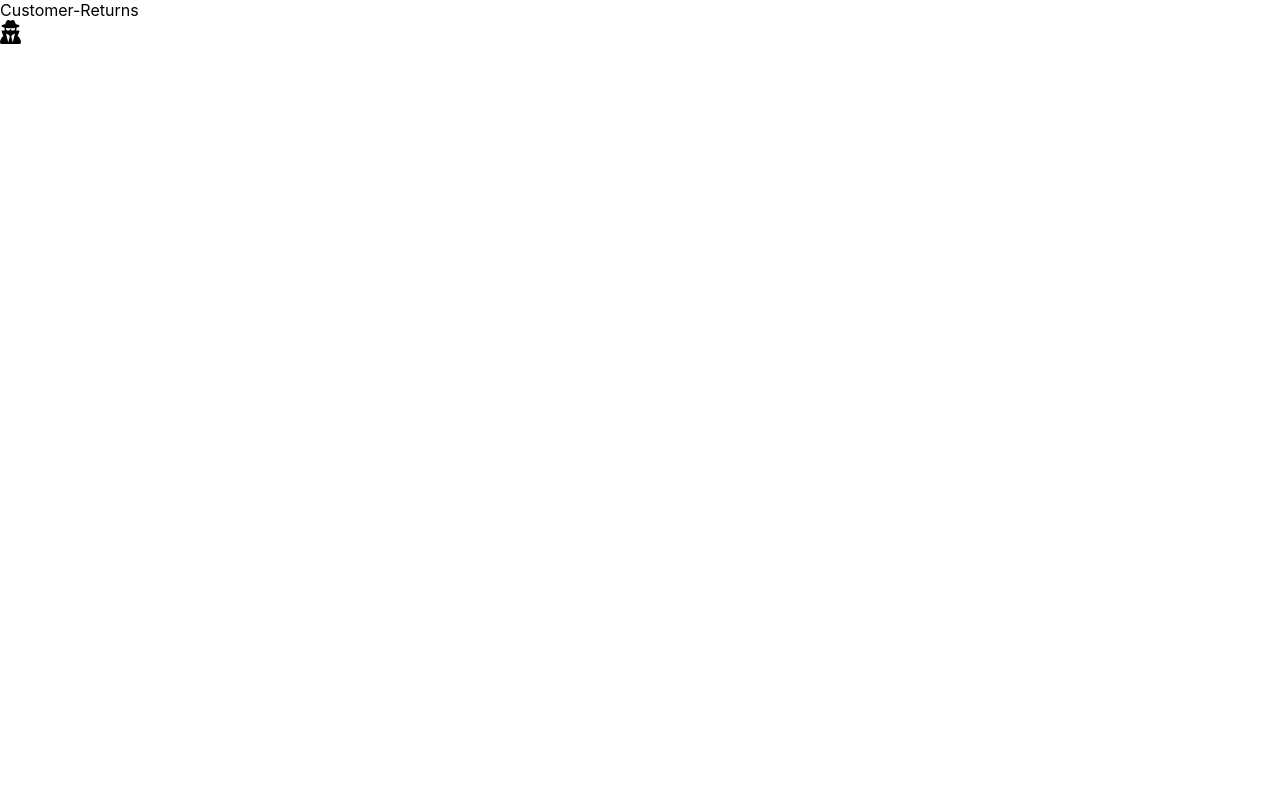
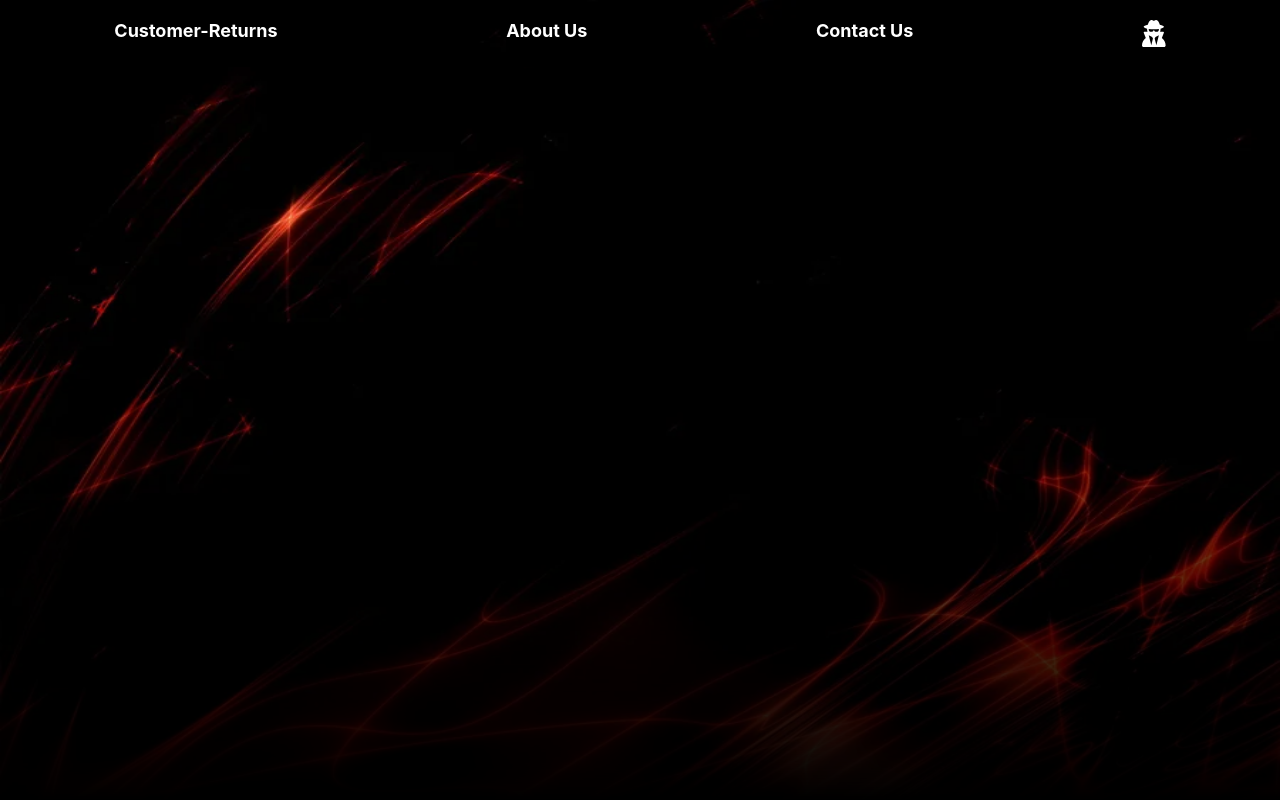
Before and after one commit to Deekshith-S-Shetty/Customer-Returns, a React (Create React App) app: page /main in a window 1280 px wide. Built offline with nearby package versions, Linux system fonts and the light colour scheme; no server answers; the HTML template or start-up script is replaced by a standard one.

Commit message:
Design the entire application

```diff
--- /dev/null
+++ b/src/components/Header.css
@@ -0,0 +1,22 @@
+.header {
+  background-color: rgba(0, 0, 0, 0.5);
+  color: white;
+  display: flex;
+  justify-content: space-around;
+  position: fixed;
+  width: 100%;
+}
+
+.header-item {
+  padding: 20px 0;
+  font-size: large;
+  font-weight: bold;
+}
+
+.header-text {
+  color: white;
+}
+
+.header-item:hover {
+  color: #fec962;
+}
--- a/src/components/Header.jsx
+++ b/src/components/Header.jsx
@@ -1,13 +1,20 @@
 import React from "react";
-import "../styles/Header.css";
+import { Link } from "react-router-dom";
 import { FontAwesomeIcon } from "@fortawesome/react-fontawesome";
 import { faUserSecret } from "@fortawesome/free-solid-svg-icons";
+import "./Header.css";
 
 export default function Header() {
   return (
     <div className="header">
-      <p className="header-text">Customer-Returns</p>
-      <FontAwesomeIcon icon={faUserSecret} size="xl" />
+      <Link to={"/main"} style={{ textDecoration: "none" }}>
+        <p className="header-text header-item">Customer-Returns</p>
+      </Link>
+      <p className="header-item">About Us</p>
+      <p className="header-item">Contact Us</p>
+      <p className="header-icon header-item">
+        <FontAwesomeIcon icon={faUserSecret} size="xl" />
+      </p>
     </div>
   );
 }
--- a/src/components/Home.jsx
+++ b/src/components/Home.jsx
@@ -1,6 +1,6 @@
 import React from "react";
 import { Link } from "react-router-dom";
-import "../styles/Home.css";
+import "./Home.css";
 
 export default function Home() {
   return (
--- /dev/null
+++ b/src/components/MainPage.css
@@ -0,0 +1,15 @@
+.main-page {
+  width: 100%;
+}
+
+.main-page::before {
+  content: "";
+  background-image: url("../../public/background1.jpg");
+  background-size: 100% 100%;
+  position: absolute;
+  height: 100vh;
+  width: 100%;
+  z-index: 0;
+  /* mask-image: linear-gradient(rgba(0, 0, 0, 1), transparent 150%); */
+  mask-image: linear-gradient(black 25%, transparent 100%);
+}
--- a/src/components/MainPage.jsx
+++ b/src/components/MainPage.jsx
@@ -1,6 +1,13 @@
 import React from "react";
 import Header from "./Header";
+import Customer from "./Customer";
+import "./MainPage.css";
 
 export default function MainPage() {
-  return <Header />;
+  return (
+    <div className="main-page">
+      <Header />
+      <Customer />
+    </div>
+  );
 }
--- a/src/components/Signin.jsx
+++ b/src/components/Signin.jsx
@@ -2,7 +2,7 @@ import React from "react";
 import { useState } from "react";
 import { Link, useNavigate } from "react-router-dom";
 import { auth } from "./Firebase";
-import "../styles/signup_signin.css";
+import "./signup_signin.css";
 
 export default function Signin() {
   const [input, setInput] = useState({ userName: "", password: "" });
--- a/src/components/Signup.jsx
+++ b/src/components/Signup.jsx
@@ -2,7 +2,7 @@ import React from "react";
 import { useState } from "react";
 import { Link, useNavigate } from "react-router-dom";
 import { auth } from "./Firebase";
-import "../styles/signup_signin.css";
+import "./signup_signin.css";
 
 export default function Signup() {
   const [input, setInput] = useState({
--- a/src/index.css
+++ b/src/index.css
@@ -1,6 +1,7 @@
 * {
   margin: 0;
   padding: 0;
+  background-color: black;
 }
 
 body {
```
Also changed, not shown: public/background1.jpg (added), src/components/Home.css (renamed from src/styles/Home.css), src/components/signup_signin.css (renamed from src/styles/signup_signin.css), src/styles/Header.css (deleted).
